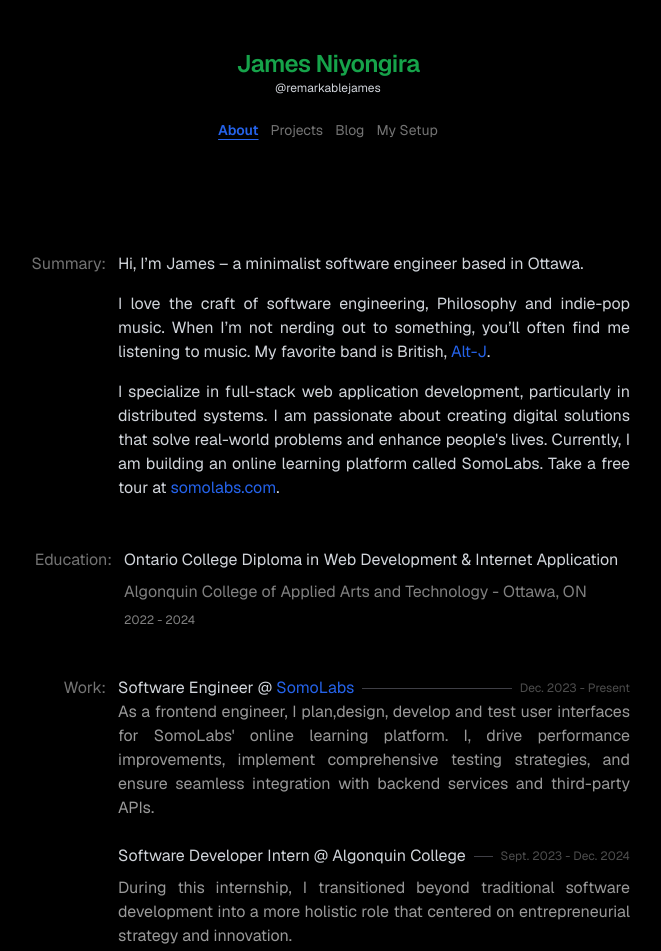
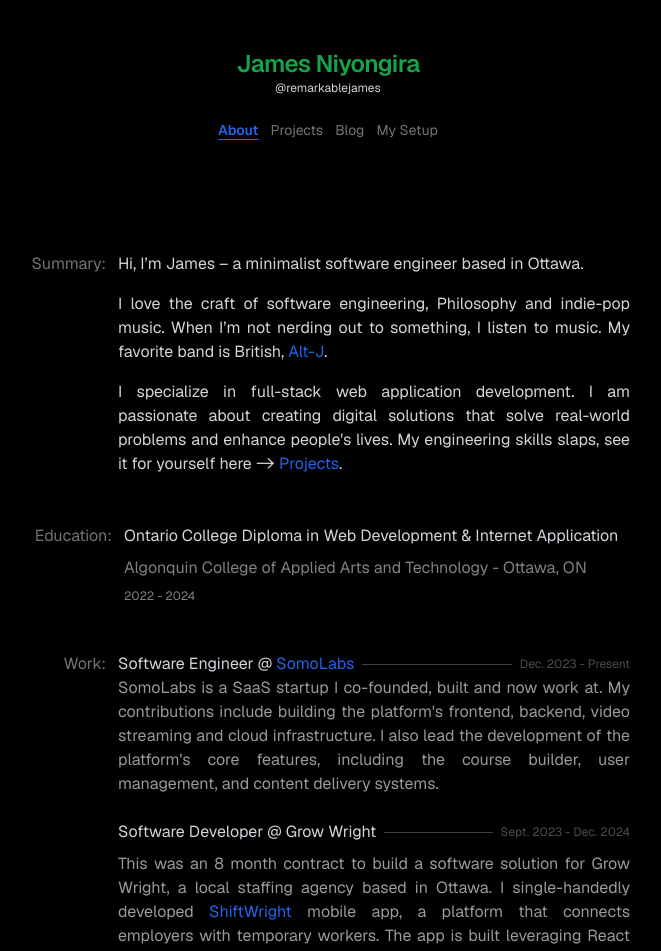
Before and after one commit to remarkablejames/portfolio-rebuild, a Next.js app: page / in a window 1280 px wide. Shown: the top 951 px of the page, without its empty margins (312-973 px from the left). Built offline with nearby package versions, Linux system fonts and the light colour scheme.

Commit message:
content update

```diff
--- a/app/page.tsx
+++ b/app/page.tsx
@@ -18,8 +18,7 @@ export default function Home() {
               {/*</p>*/}
               <p className="text-justify">
                 I love the craft of software engineering, Philosophy and
-                indie-pop music. When I’m not nerding out to something, you’ll
-                often find me listening to music. My favorite band is  British,{" "}
+                indie-pop music. When I’m not nerding out to something, I listen to music. My favorite band is  British,{" "}
                 <a
                   href="https://open.spotify.com/artist/3XHO7cRUPCLOr6jwp8vsx5?si=wSaAGZZoQ6KL6b59X3QaMA"
                   target="_blank"
@@ -30,17 +29,8 @@ export default function Home() {
                 .
               </p>
               <p className="text-justify">
-                I specialize in full-stack web application development, particularly in distributed systems. I am passionate about
-                creating digital solutions that solve real-world problems and enhance people&apos;s lives. Currently, I am building an
-                online learning platform called SomoLabs. Take a free tour at{" "}
-                <a
-                  href="https://www.somolabs.com/"
-                  target="_blank"
-                  className="text-blue-600"
-                >
-                  somolabs.com
-                </a>
-                .
+                I specialize in full-stack web application development. I am passionate about
+                creating digital solutions that solve real-world problems and enhance people&apos;s lives. My engineering skills slaps, see it for yourself here {"->"} <a href="/projects" className="text-blue-600">Projects</a>.
               </p>
             </div>
           </div>
@@ -87,13 +77,28 @@ export default function Home() {
                   </p>
                 </div>
                 <p className="text-white/60 text-justify">
-                  As a frontend engineer, I plan,design, develop and test user interfaces for SomoLabs&apos; online learning platform. I,
-                  drive performance improvements, implement comprehensive
-                  testing strategies, and ensure seamless integration with
-                  backend services and third-party APIs.
-                  {/* My role blends
-                  technical expertise with strategic product development,
-                  creating intuitive and efficient digital learning solutions. */}
+                  SomoLabs is a SaaS startup I co-founded, built and now work at. My contributions include building the platform&apos;s frontend, backend,  video streaming and cloud  infrastructure. I also lead the development of the platform&apos;s core features, including the course builder, user management, and content delivery systems.
+                </p>
+              </div>
+              <div>
+                <div className="flex flex-col sm:flex-row items-start md:items-center justify-between gap-0 md:gap-2">
+                  <p className="">
+                    Software Developer @ Grow Wright
+                  </p>
+                  <div className="border-t flex-grow border-zinc-700" />
+                  <p className="text-white/30 text-xs  mb-4 md:mb-0">
+                    Sept. 2023 - Dec. 2024
+                  </p>
+                </div>
+                <p className="text-white/60 text-justify mt-2">
+                  This was an 8 month contract to build a software solution for Grow Wright, a local staffing agency based in Ottawa. I single-handedly developed <a
+                    href={"https://apps.apple.com/ca/app/shiftwright/id6741173211"}
+                    className="text-blue-600"
+                >
+                  ShiftWright
+                </a>  mobile app, a platform that connects employers with temporary workers. The app is built leveraging React Native, Golang, Next.js, and Google Cloud Platform.
+                  A perfect showcase of my full-stack development skills touching on mobile, web, and cloud technologies.
+
                 </p>
               </div>
               <div>
```
